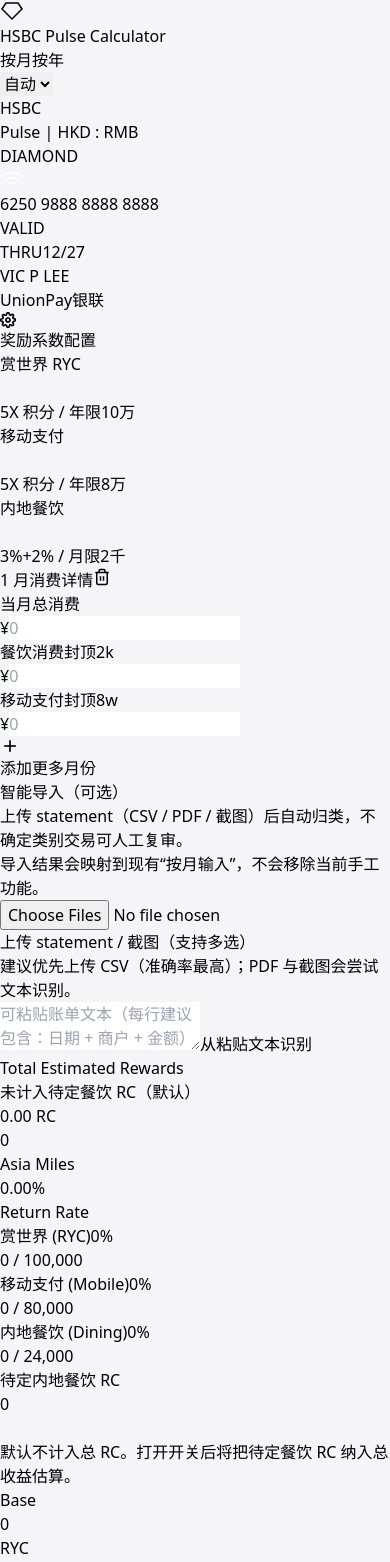
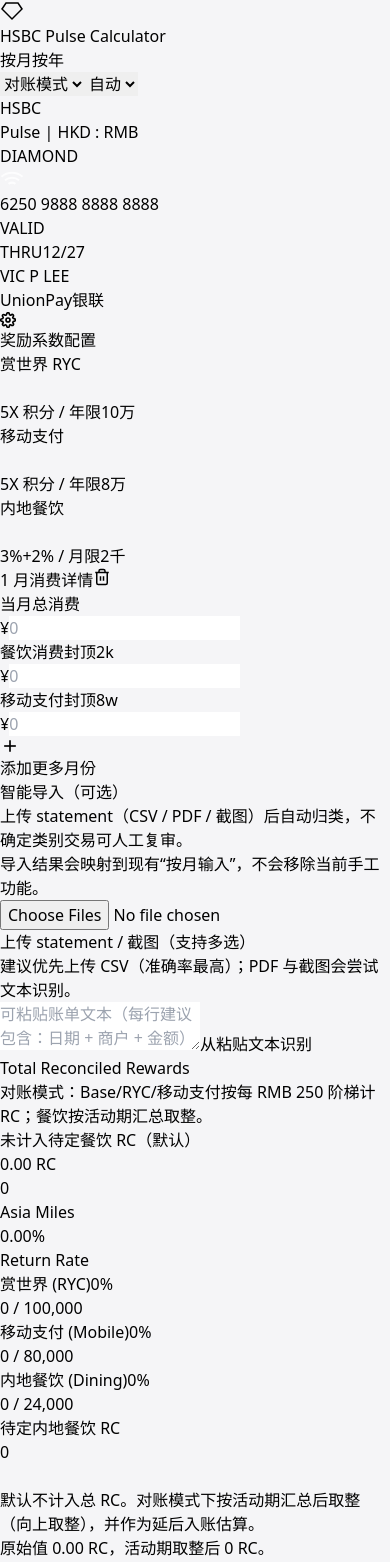
Before and after one commit to Williamsjs0727/pulse-calculator, a React (Vite) app: page / in a window 390 px wide. Shown: the top 1562 px of the page. Built offline with nearby package versions, Linux system fonts and the light colour scheme.

Commit message:
feat: add reconciled RC engine with discrete carry rules

```diff
--- a/src/App.jsx
+++ b/src/App.jsx
@@ -49,6 +49,9 @@
 
 // ==================== 常量定义 ====================
 const CONSTANTS = {
+  RC_UNIT_SPEND: 250,
+  BASE_RC_PER_UNIT: 1,
+  EXTRA_RC_PER_UNIT: 5,
   BASE_RATE: 0.004,
   RYC_RATE: 0.02,
   RYC_CAP_RMB: 100000,
@@ -667,38 +670,124 @@
 
 // ==================== Main App ====================
 
-function calculate(mode, activities, inputData, options = {}) {
+const toSafeNumber = (value) => {
+  const parsed = Number(value);
+  return Number.isFinite(parsed) ? parsed : 0;
+};
+
+const sortMonthlyRows = (inputData) => {
+  const rows = Array.isArray(inputData) ? inputData : [];
+  return rows
+    .map((row, index) => ({
+      ...row,
+      totalSpend: toSafeNumber(row.totalSpend),
+      mobilePaySpend: toSafeNumber(row.mobilePaySpend),
+      diningSpend: toSafeNumber(row.diningSpend),
+      __index: index,
+    }))
+    .sort((a, b) => {
+      if (a.monthKey && b.monthKey && a.monthKey !== b.monthKey) {
+        return String(a.monthKey).localeCompare(String(b.monthKey));
+      }
+      return a.__index - b.__index;
+    });
+};
+
+const toSyntheticMonthlyRows = (yearlyData) => {
+  const monthCount = 12;
+  const yearlyTotal = toSafeNumber(yearlyData?.totalSpend);
+  const yearlyMobile = toSafeNumber(yearlyData?.mobilePaySpend);
+  const yearlyDining = toSafeNumber(yearlyData?.diningSpend);
+  const forceThreshold = Boolean(yearlyData?.forceThreshold);
+
+  return Array.from({ length: monthCount }, (_, index) => ({
+    monthKey: `Y-${String(index + 1).padStart(2, '0')}`,
+    totalSpend: yearlyTotal / monthCount,
+    mobilePaySpend: yearlyMobile / monthCount,
+    diningSpend: yearlyDining / monthCount,
+    forceThreshold,
+    __index: index,
+  }));
+};
+
+const settleDiscreteRc = (carry, eligibleSpend, unitSpend, rcPerUnit) => {
+  const safeCarry = toSafeNumber(carry);
+  const safeSpend = toSafeNumber(eligibleSpend);
+  const combined = safeCarry + safeSpend;
+  const units = combined >= 0 ? Math.floor(combined / unitSpend) : Math.ceil(combined / unitSpend);
+  const rc = units * rcPerUnit;
+  const nextCarry = Number((combined - units * unitSpend).toFixed(2));
+  return { rc, units, nextCarry };
+};
+
+const applySignedSpendCap = (spend, used, cap) => {
+  const safeSpend = toSafeNumber(spend);
+  const safeUsed = Math.min(cap, Math.max(0, toSafeNumber(used)));
+
+  if (safeSpend > 0) {
+    const remaining = Math.max(0, cap - safeUsed);
+    const appliedSpend = Math.min(safeSpend, remaining);
+    const nextUsed = Number((safeUsed + appliedSpend).toFixed(2));
+    return { appliedSpend, nextUsed };
+  }
+
+  if (safeSpend < 0) {
+    const reducible = Math.min(-safeSpend, safeUsed);
+    const appliedSpend = -reducible;
+    const nextUsed = Number((safeUsed + appliedSpend).toFixed(2));
+    return { appliedSpend, nextUsed };
+  }
+
+  return { appliedSpend: 0, nextUsed: safeUsed };
+};
+
+const roundDiningPromotionRc = (value) => {
+  if (value > 0) return Math.ceil(value);
+  if (value < 0) return Math.floor(value);
+  return 0;
+};
+
+const calculateEstimate = (mode, activities, inputData, options = {}) => {
   const includePendingDining = Boolean(options.includePendingDining);
-  let totalRc = 0, totalSpend = 0;
-  let rcBase = 0, rcRyc = 0, rcMobile = 0;
+  let totalRc = 0;
+  let totalSpend = 0;
+  let rcBase = 0;
+  let rcRyc = 0;
+  let rcMobile = 0;
   let rcDiningPending = 0;
-  let rycUsed = 0, mpUsed = 0, diningUsed = 0;
+  let rycUsed = 0;
+  let mpUsed = 0;
+  let diningUsed = 0;
 
   if (mode === 'monthly') {
-    inputData.forEach(m => {
-      const base = m.totalSpend * CONSTANTS.BASE_RATE;
-      rcBase += base; totalSpend += m.totalSpend;
+    inputData.forEach((m) => {
+      const monthTotal = toSafeNumber(m.totalSpend);
+      const monthMobile = toSafeNumber(m.mobilePaySpend);
+      const monthDining = toSafeNumber(m.diningSpend);
+      const base = monthTotal * CONSTANTS.BASE_RATE;
+      rcBase += base;
+      totalSpend += monthTotal;
 
       if (activities.ryc) {
         const remaining = Math.max(0, CONSTANTS.RYC_CAP_RMB - rycUsed);
-        const eligibleRaw = Math.min(m.totalSpend, remaining);
+        const eligibleRaw = Math.min(monthTotal, remaining);
         const eligible = Math.max(-rycUsed, eligibleRaw);
         rcRyc += eligible * CONSTANTS.RYC_RATE;
         rycUsed += eligible;
       }
       if (activities.mobilePay) {
         const remaining = Math.max(0, CONSTANTS.MP_CAP_RMB - mpUsed);
-        const eligibleRaw = Math.min(m.mobilePaySpend, remaining);
+        const eligibleRaw = Math.min(monthMobile, remaining);
         const eligible = Math.max(-mpUsed, eligibleRaw);
         rcMobile += eligible * CONSTANTS.MP_RATE;
         mpUsed += eligible;
       }
-      if (activities.dining && m.diningSpend !== 0) {
+      if (activities.dining && monthDining !== 0) {
         const monthlyCapped =
-          Math.sign(m.diningSpend) * Math.min(Math.abs(m.diningSpend), CONSTANTS.DINING_MONTHLY_CAP_SPEND);
+          Math.sign(monthDining) * Math.min(Math.abs(monthDining), CONSTANTS.DINING_MONTHLY_CAP_SPEND);
         const eligibleByThreshold =
           monthlyCapped > 0
-            ? (m.totalSpend >= CONSTANTS.DINING_THRESHOLD_RMB ? monthlyCapped : 0)
+            ? (monthTotal >= CONSTANTS.DINING_THRESHOLD_RMB ? monthlyCapped : 0)
             : monthlyCapped;
         const eligibleDiningSpend = Math.max(-diningUsed, eligibleByThreshold);
 
@@ -718,7 +807,7 @@
     });
   } else {
     const y = inputData;
-    totalSpend = y.totalSpend;
+    totalSpend = toSafeNumber(y.totalSpend);
     rcBase = totalSpend * CONSTANTS.BASE_RATE;
 
     if (activities.ryc) {
@@ -726,44 +815,176 @@
       rcRyc = rycUsed * CONSTANTS.RYC_RATE;
     }
     if (activities.mobilePay) {
-      mpUsed = Math.min(Math.max(y.mobilePaySpend, 0), CONSTANTS.MP_CAP_RMB);
+      mpUsed = Math.min(Math.max(toSafeNumber(y.mobilePaySpend), 0), CONSTANTS.MP_CAP_RMB);
       rcMobile = mpUsed * CONSTANTS.MP_RATE;
     }
-    if (activities.dining && y.diningSpend > 0) {
-      diningUsed = Math.min(Math.max(y.diningSpend, 0), CONSTANTS.DINING_YEARLY_CAP_SPEND);
+    if (activities.dining && toSafeNumber(y.diningSpend) > 0) {
+      const diningSpend = toSafeNumber(y.diningSpend);
+      diningUsed = Math.min(Math.max(diningSpend, 0), CONSTANTS.DINING_YEARLY_CAP_SPEND);
       const avgTotal = totalSpend / 12;
-      const avgDining = y.diningSpend / 12;
+      const avgDining = diningSpend / 12;
       if (y.forceThreshold || avgTotal >= CONSTANTS.DINING_THRESHOLD_RMB) {
-         rcDiningPending =
-           (Math.min(avgDining * CONSTANTS.DINING_A_RATE, CONSTANTS.DINING_A_CAP) +
-             Math.min(avgDining * CONSTANTS.DINING_B_RATE, CONSTANTS.DINING_B_CAP)) *
-           12;
+        rcDiningPending =
+          (Math.min(avgDining * CONSTANTS.DINING_A_RATE, CONSTANTS.DINING_A_CAP) +
+            Math.min(avgDining * CONSTANTS.DINING_B_RATE, CONSTANTS.DINING_B_CAP)) *
+          12;
       }
     }
   }
+
   const rcDiningIncluded = includePendingDining ? rcDiningPending : 0;
   totalRc = rcBase + rcRyc + rcMobile + rcDiningIncluded;
+
   return {
+    calcMode: 'estimate',
     totalRc,
     totalSpend,
     rcBase,
     rcRyc,
     rcMobile,
     rcDiningPending,
+    rcDiningPendingRaw: rcDiningPending,
     rcDiningIncluded,
     includePendingDining,
     rycUsed,
     mpUsed,
     diningUsed,
+    baseCarry: 0,
+    rycCarry: 0,
+    mpCarry: 0,
     asiaMiles: totalRc * CONSTANTS.RC_TO_ASIAMILES,
     returnRate: totalSpend > 0 ? (totalRc / totalSpend) * 100 : 0,
   };
+};
+
+const calculateReconcile = (mode, activities, inputData, options = {}) => {
+  const includePendingDining = Boolean(options.includePendingDining);
+  const rows = mode === 'monthly' ? sortMonthlyRows(inputData) : toSyntheticMonthlyRows(inputData);
+
+  let totalSpend = 0;
+  let rcBase = 0;
+  let rcRyc = 0;
+  let rcMobile = 0;
+  let rcDiningPendingRaw = 0;
+  let rycUsed = 0;
+  let mpUsed = 0;
+  let diningUsed = 0;
+  let baseCarry = 0;
+  let rycCarry = 0;
+  let mpCarry = 0;
+
+  rows.forEach((m) => {
+    const monthTotal = toSafeNumber(m.totalSpend);
+    const monthMobile = toSafeNumber(m.mobilePaySpend);
+    const monthDining = toSafeNumber(m.diningSpend);
+    totalSpend += monthTotal;
+
+    const baseSettlement = settleDiscreteRc(
+      baseCarry,
+      monthTotal,
+      CONSTANTS.RC_UNIT_SPEND,
+      CONSTANTS.BASE_RC_PER_UNIT
+    );
+    rcBase += baseSettlement.rc;
+    baseCarry = baseSettlement.nextCarry;
+
+    if (activities.ryc) {
+      const rycEligible = applySignedSpendCap(monthTotal, rycUsed, CONSTANTS.RYC_CAP_RMB);
+      const rycSettlement = settleDiscreteRc(
+        rycCarry,
+        rycEligible.appliedSpend,
+        CONSTANTS.RC_UNIT_SPEND,
+        CONSTANTS.EXTRA_RC_PER_UNIT
+      );
+      rcRyc += rycSettlement.rc;
+      rycCarry = rycSettlement.nextCarry;
+      rycUsed = rycEligible.nextUsed;
+    }
+
+    if (activities.mobilePay) {
+      const mobileEligible = applySignedSpendCap(monthMobile, mpUsed, CONSTANTS.MP_CAP_RMB);
+      const mobileSettlement = settleDiscreteRc(
+        mpCarry,
+        mobileEligible.appliedSpend,
+        CONSTANTS.RC_UNIT_SPEND,
+        CONSTANTS.EXTRA_RC_PER_UNIT
+      );
+      rcMobile += mobileSettlement.rc;
+      mpCarry = mobileSettlement.nextCarry;
+      mpUsed = mobileEligible.nextUsed;
+    }
+
+    if (activities.dining && monthDining !== 0) {
+      const thresholdPassed = Boolean(m.forceThreshold) || monthTotal >= CONSTANTS.DINING_THRESHOLD_RMB;
+      const positiveDining = Math.min(Math.max(monthDining, 0), CONSTANTS.DINING_MONTHLY_CAP_SPEND);
+      const negativeDining = Math.min(monthDining, 0);
+      let eligibleDiningSpend = (thresholdPassed ? positiveDining : 0) + negativeDining;
+
+      if (eligibleDiningSpend > 0) {
+        const remainingDining = Math.max(0, CONSTANTS.DINING_YEARLY_CAP_SPEND - diningUsed);
+        eligibleDiningSpend = Math.min(eligibleDiningSpend, remainingDining);
+        diningUsed += eligibleDiningSpend;
+      } else if (eligibleDiningSpend < 0) {
+        const reducible = Math.min(-eligibleDiningSpend, diningUsed);
+        eligibleDiningSpend = -reducible;
+        diningUsed += eligibleDiningSpend;
+      }
+
+      rcDiningPendingRaw +=
+        eligibleDiningSpend * CONSTANTS.DINING_A_RATE +
+        eligibleDiningSpend * CONSTANTS.DINING_B_RATE;
+    }
+  });
+
+  if (mode === 'yearly') {
+    totalSpend = toSafeNumber(inputData?.totalSpend);
+  }
+
+  const rcDiningPending = activities.dining ? roundDiningPromotionRc(rcDiningPendingRaw) : 0;
+  const rcDiningIncluded = includePendingDining ? rcDiningPending : 0;
+  const totalRc = rcBase + rcRyc + rcMobile + rcDiningIncluded;
+
+  return {
+    calcMode: 'reconcile',
+    totalRc,
+    totalSpend,
+    rcBase,
+    rcRyc,
+    rcMobile,
+    rcDiningPending,
+    rcDiningPendingRaw,
+    rcDiningIncluded,
+    includePendingDining,
+    rycUsed,
+    mpUsed,
+    diningUsed,
+    baseCarry,
+    rycCarry,
+    mpCarry,
+    asiaMiles: totalRc * CONSTANTS.RC_TO_ASIAMILES,
+    returnRate: totalSpend > 0 ? (totalRc / totalSpend) * 100 : 0,
+  };
+};
+
+function calculate(mode, activities, inputData, options = {}) {
+  const calcMode = options.calcMode === 'estimate' ? 'estimate' : 'reconcile';
+  if (calcMode === 'estimate') {
+    return calculateEstimate(mode, activities, inputData, options);
+  }
+  return calculateReconcile(mode, activities, inputData, options);
 }
 
 export default function PulseLiquidFixed() {
   const [activeTab, setActiveTab] = useState('monthly');
   const [activities, setActivities] = useState({ ryc: true, mobilePay: true, dining: true });
   const [includePendingDining, setIncludePendingDining] = useState(false);
+  const [calcMode, setCalcMode] = useState(() => {
+    try {
+      return localStorage.getItem('pulse-calc-mode') || 'reconcile';
+    } catch {
+      return 'reconcile';
+    }
+  });
   const [themeMode, setThemeMode] = useState(() => {
     try {
       return localStorage.getItem('pulse-theme-mode') || 'system';
@@ -781,9 +1002,9 @@
         activeTab,
         activities,
         activeTab === 'monthly' ? months : yearly,
-        { includePendingDining }
+        { includePendingDining, calcMode }
       ),
-    [activeTab, activities, months, yearly, includePendingDining]
+    [activeTab, activities, months, yearly, includePendingDining, calcMode]
   );
 
   const addMonth = () => setMonths([...months, { id: Date.now(), monthKey: '', totalSpend: 0, mobilePaySpend: 0, diningSpend: 0 }]);
@@ -821,6 +1042,14 @@
 
     return undefined;
   }, [themeMode]);
+
+  useEffect(() => {
+    try {
+      localStorage.setItem('pulse-calc-mode', calcMode);
+    } catch (error) {
+      void error;
+    }
+  }, [calcMode]);
 
   useEffect(() => {
     try {
@@ -882,6 +1111,14 @@
                 </button>
               ))}
             </div>
+            <select
+              value={calcMode}
+              onChange={(event) => setCalcMode(event.target.value)}
+              className="rounded-full px-3 py-2 text-[10px] md:text-xs font-bold bg-white/80 dark:bg-black/40 border border-white/40 dark:border-white/10 text-gray-600 dark:text-gray-200 backdrop-blur-md"
+            >
+              <option value="reconcile">对账模式</option>
+              <option value="estimate">估算模式</option>
+            </select>
             <select
               value={themeMode}
               onChange={(event) => setThemeMode(event.target.value)}
@@ -1005,8 +1242,15 @@
 
              <div className="relative z-10 grid grid-cols-1 lg:grid-cols-2 gap-10 md:gap-16">
                <div className="flex flex-col justify-between">
-                  <div className="space-y-4">
-                    <div className="text-gray-500 text-[10px] md:text-xs font-bold uppercase tracking-[0.2em] mb-4">Total Estimated Rewards</div>
+                 <div className="space-y-4">
+                    <div className="text-gray-500 text-[10px] md:text-xs font-bold uppercase tracking-[0.2em] mb-4">
+                      {calcMode === 'reconcile' ? 'Total Reconciled Rewards' : 'Total Estimated Rewards'}
+                    </div>
+                    <div className="text-[10px] text-gray-500">
+                      {calcMode === 'reconcile'
+                        ? '对账模式：Base/RYC/移动支付按每 RMB 250 阶梯计 RC；餐饮按活动期汇总取整。'
+                        : '估算模式：沿用连续百分比估算，便于快速粗算。'}
+                    </div>
                     {activities.dining && (
                       <div className="text-[10px] text-gray-500">
                         {includePendingDining ? '已计入待定餐饮 RC' : '未计入待定餐饮 RC（默认）'}
@@ -1048,7 +1292,15 @@
                         <Toggle checked={includePendingDining} onChange={setIncludePendingDining} />
                       </div>
                       <div className="text-[10px] text-gray-500 leading-relaxed">
-                        默认不计入总 RC。打开开关后将把待定餐饮 RC 纳入总收益估算。
+                        默认不计入总 RC。对账模式下按活动期汇总后取整（向上取整），并作为延后入账估算。
+                      </div>
+                      {calcMode === 'reconcile' && (
+                        <div className="text-[10px] text-gray-500 leading-relaxed">
+                          原始值 {result.rcDiningPendingRaw.toFixed(2)} RC，活动期取整后 {result.rcDiningPending.toFixed(0)} RC。
+                        </div>
+                      )}
+                      <div className="text-[10px] text-gray-500 leading-relaxed">
+                        打开开关后会把该待定值并入总 RC。
                       </div>
                     </div>
                   )}
```
